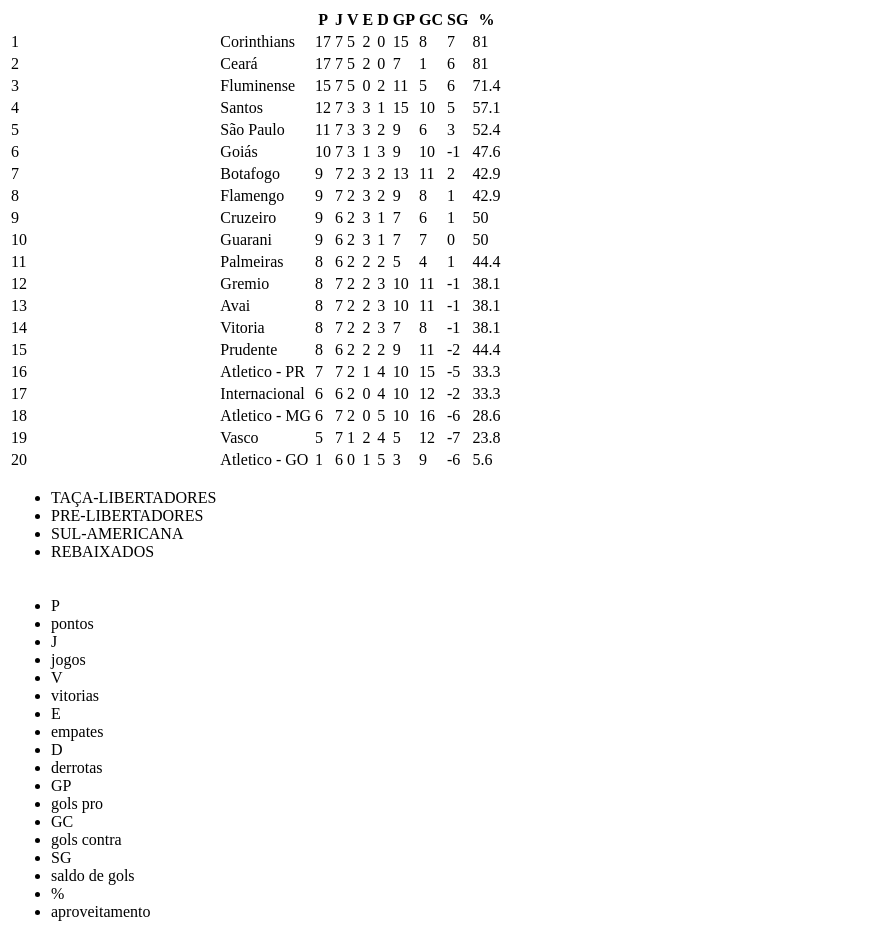
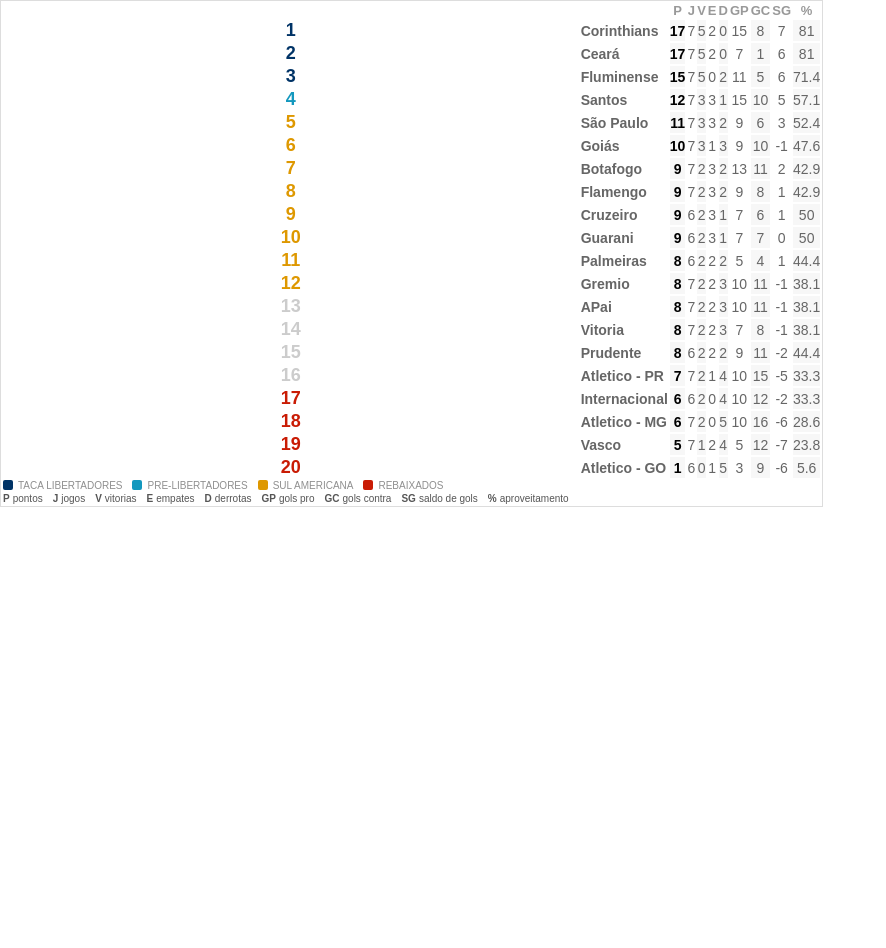
Before and after one commit to deiaalvs/soccer-table, a plain HTML site: page index.html in a window 1280 px wide. Shown: the whole page, without its empty margins (0-886 px from the left). After the commit the page ends 800 px from the top, so only its background shows below. Drawn offline with Linux system fonts and the light colour scheme.

Commit message:
first version of the project. still need some ajusts on the design

```diff
--- a/index.html
+++ b/index.html
@@ -8,315 +8,325 @@
     <title>Campeonato Brasileiro 2022</title>
 </head>
 <body>
-    <div class="container">
+    <div>
         <table>
             <tbody>
                 <tr>
                     <th></th>
                     <th></th>
-                    <th>P</th>
-                    <th>J</th>
-                    <th>V</th>
-                    <th>E</th>
-                    <th>D</th>
-                    <th>GP</th>
-                    <th>GC</th>
-                    <th>SG</th>
-                    <th>%</th>
+                    <th class="thead">P</th>
+                    <th class="thead">J</th>
+                    <th class="thead">V</th>
+                    <th class="thead">E</th>
+                    <th class="thead">D</th>
+                    <th class="thead">GP</th>
+                    <th class="thead">GC</th>
+                    <th class="thead">SG</th>
+                    <th class="thead">%</th>
                 </tr>
                 <tr class="grupo-A">
-                    <td>1</td>
-                    <td>Corinthians</td>
-                    <td>17</td>
+                    <td class="posicao-A">1</td>
+                    <td class="time">Corinthians</td>
+                    <td class="points P">17</td>
                     <td>7</td>
-                    <td>5</td>
+                    <td class="P">5</td>
                     <td>2</td>
-                    <td>0</td>
+                    <td class="P">0</td>
                     <td>15</td>
-                    <td>8</td>
+                    <td class="P">8</td>
                     <td>7</td>
-                    <td>81</td>
+                    <td class="P">81</td>
                 </tr>
                 <tr class="grupo-A">
+                    <td class="posicao-A">2</td>
+                    <td class="time">Ceará</td>
+                    <td class="points P">17</td>
+                    <td>7</td>
+                    <td class="P">5</td>
                     <td>2</td>
-                    <td>Ceará</td>
-                    <td>17</td>
+                    <td class="P">0</td>
                     <td>7</td>
-                    <td>5</td>
-                    <td>2</td>
-                    <td>0</td>
-                    <td>7</td>
-                    <td>1</td>
+                    <td class="P">1</td>
                     <td>6</td>
-                    <td>81</td>
+                    <td class="P">81</td>
                 </tr>
                 <tr class="grupo-A">
-                    <td>3</td>
-                    <td>Fluminense</td>
-                    <td>15</td>
+                    <td class="posicao-A">3</td>
+                    <td class="time">Fluminense</td>
+                    <td class="points P">15</td>
                     <td>7</td>
-                    <td>5</td>
+                    <td class="P">5</td>
                     <td>0</td>
-                    <td>2</td>
+                    <td class="P">2</td>
                     <td>11</td>
-                    <td>5</td>
+                    <td class="P">5</td>
                     <td>6</td>
-                    <td>71.4</td>
+                    <td class="P">71.4</td>
                 </tr>
                 <tr class="grupo-B">
-                    <td>4</td>
-                    <td>Santos</td>
-                    <td>12</td>
+                    <td class="posicao-B">4</td>
+                    <td class="time">Santos</td>
+                    <td class="points P">12</td>
                     <td>7</td>
+                    <td class="P">3</td>
                     <td>3</td>
-                    <td>3</td>
-                    <td>1</td>
+                    <td class="P">1</td>
                     <td>15</td>
-                    <td>10</td>
+                    <td class="P">10</td>
                     <td>5</td>
-                    <td>57.1</td>
+                    <td class="P">57.1</td>
                 </tr>
                 <tr class="grupo-C">
-                    <td>5</td>
-                    <td>São Paulo</td>
-                    <td>11</td>
+                    <td class="posicao-C">5</td>
+                    <td class="time">São Paulo</td>
+                    <td class="points P">11</td>
                     <td>7</td>
+                    <td class="P">3</td>
                     <td>3</td>
+                    <td class="P">2</td>
+                    <td>9</td>
+                    <td class="P">6</td>
                     <td>3</td>
-                    <td>2</td>
-                    <td>9</td>
-                    <td>6</td>
-                    <td>3</td>
-                    <td>52.4</td>
+                    <td class="P">52.4</td>
                 </tr>
                 <tr class="grupo-C">
-                    <td>6</td>
-                    <td>Goiás</td>
-                    <td>10</td>
+                    <td class="posicao-C">6</td>
+                    <td class="time">Goiás</td>
+                    <td class="points P">10</td>
                     <td>7</td>
-                    <td>3</td>
+                    <td class="P">3</td>
                     <td>1</td>
-                    <td>3</td>
+                    <td class="P">3</td>
                     <td>9</td>
-                    <td>10</td>
+                    <td class="P">10</td>
                     <td>-1</td>
-                    <td>47.6</td>
+                    <td class="P">47.6</td>
                 </tr>
                 <tr class="grupo-C">
+                    <td class="posicao-C">7</td>
+                    <td class="time">Botafogo</td>
+                    <td class="points P">9</td>
                     <td>7</td>
-                    <td>Botafogo</td>
-                    <td>9</td>
-                    <td>7</td>
+                    <td class="P">2</td>
+                    <td>3</td>
+                    <td class="P">2</td>
+                    <td>13</td>
+                    <td class="P">11</td>
                     <td>2</td>
-                    <td>3</td>
-                    <td>2</td>
-                    <td>13</td>
-                    <td>11</td>
-                    <td>2</td>
-                    <td>42.9</td>
+                    <td class="P">42.9</td>
                 </tr>
                 <tr class="grupo-C">
-                    <td>8</td>
-                    <td>Flamengo</td>
+                    <td class="posicao-C">8</td>
+                    <td class="time">Flamengo</td>
+                    <td class="points P">9</td>
+                    <td>7</td>
+                    <td class="P">2</td>
+                    <td>3</td>
+                    <td class="P">2</td>
                     <td>9</td>
-                    <td>7</td>
-                    <td>2</td>
-                    <td>3</td>
-                    <td>2</td>
-                    <td>9</td>
-                    <td>8</td>
+                    <td class="P">8</td>
                     <td>1</td>
-                    <td>42.9</td>
+                    <td class="P">42.9</td>
                 </tr>
                 <tr class="grupo-C">
-                    <td>9</td>
-                    <td>Cruzeiro</td>
-                    <td>9</td>
+                    <td class="posicao-C">9</td>
+                    <td class="time">Cruzeiro</td>
+                    <td class="points P">9</td>
                     <td>6</td>
-                    <td>2</td>
+                    <td class="P">2</td>
                     <td>3</td>
+                    <td class="P">1</td>
+                    <td>7</td>
+                    <td class="P">6</td>
                     <td>1</td>
-                    <td>7</td>
-                    <td>6</td>
-                    <td>1</td>
-                    <td>50</td>
+                    <td class="P">50</td>
                 </tr>
                 <tr class="grupo-C">
-                    <td>10</td>
-                    <td>Guarani</td>
-                    <td>9</td>
+                    <td class="posicao-C">10</td>
+                    <td class="time">Guarani</td>
+                    <td class="points P">9</td>
                     <td>6</td>
-                    <td>2</td>
+                    <td class="P">2</td>
                     <td>3</td>
-                    <td>1</td>
+                    <td class="P">1</td>
                     <td>7</td>
-                    <td>7</td>
+                    <td class="P">7</td>
                     <td>0</td>
-                    <td>50</td>
+                    <td class="P">50</td>
                 </tr>
                 <tr class="grupo-C">
-                    <td>11</td>
-                    <td>Palmeiras</td>
-                    <td>8</td>
+                    <td class="posicao-C">11</td>
+                    <td class="time">Palmeiras</td>
+                    <td class="points P">8</td>
                     <td>6</td>
+                    <td class="P">2</td>
                     <td>2</td>
-                    <td>2</td>
-                    <td>2</td>
+                    <td class="P">2</td>
                     <td>5</td>
-                    <td>4</td>
+                    <td class="P">4</td>
                     <td>1</td>
-                    <td>44.4</td>
+                    <td class="P">44.4</td>
                 </tr>
                 <tr class="grupo-C">
-                    <td>12</td>
-                    <td>Gremio</td>
-                    <td>8</td>
+                    <td class="posicao-C">12</td>
+                    <td class="time">Gremio</td>
+                    <td class="points P">8</td>
                     <td>7</td>
+                    <td class="P">2</td>
                     <td>2</td>
-                    <td>2</td>
-                    <td>3</td>
+                    <td class="P">3</td>
                     <td>10</td>
-                    <td>11</td>
+                    <td class="P">11</td>
                     <td>-1</td>
-                    <td>38.1</td>
+                    <td class="P">38.1</td>
                 </tr>
                 <tr class="grupo-D">
-                    <td>13</td>
-                    <td>Avai</td>
-                    <td>8</td>
+                    <td class="posicao-D">13</td>
+                    <td class="time">APai</td>
+                    <td class="points P">8</td>
                     <td>7</td>
+                    <td class="P">2</td>
                     <td>2</td>
-                    <td>2</td>
-                    <td>3</td>
+                    <td class="P">3</td>
                     <td>10</td>
-                    <td>11</td>
+                    <td class="P">11</td>
                     <td>-1</td>
-                    <td>38.1</td>
+                    <td class="P">38.1</td>
                 </tr>
                 <tr class="grupo-D">
-                    <td>14</td>
-                    <td>Vitoria</td>
-                    <td>8</td>
+                    <td class="posicao-D">14</td>
+                    <td class="time">Vitoria</td>
+                    <td class="points P">8</td>
                     <td>7</td>
+                    <td class="P">2</td>
                     <td>2</td>
-                    <td>2</td>
-                    <td>3</td>
+                    <td class="P">3</td>
                     <td>7</td>
-                    <td>8</td>
+                    <td class="P">8</td>
                     <td>-1</td>
-                    <td>38.1</td>
+                    <td class="P">38.1</td>
                 </tr>
                 <tr class="grupo-D">
-                    <td>15</td>
-                    <td>Prudente</td>
-                    <td>8</td>
+                    <td class="posicao-D">15</td>
+                    <td class="time">Prudente</td>
+                    <td class="points P">8</td>
                     <td>6</td>
+                    <td class="P">2</td>
                     <td>2</td>
-                    <td>2</td>
-                    <td>2</td>
+                    <td class="P">2</td>
                     <td>9</td>
-                    <td>11</td>
+                    <td class="P">11</td>
                     <td>-2</td>
-                    <td>44.4</td>
+                    <td class="P">44.4</td>
                 </tr>
                 <tr class="grupo-D">
-                    <td>16</td>
-                    <td>Atletico - PR</td>
+                    <td class="posicao-D">16</td>
+                    <td class="time">Atletico - PR</td>
+                    <td class="points P">7</td>
                     <td>7</td>
-                    <td>7</td>
-                    <td>2</td>
+                    <td class="P">2</td>
                     <td>1</td>
-                    <td>4</td>
+                    <td class="P">4</td>
                     <td>10</td>
-                    <td>15</td>
+                    <td class="P">15</td>
                     <td>-5</td>
-                    <td>33.3</td>
+                    <td class="P">33.3</td>
                 </tr>
                 <tr class="grupo-E">
-                    <td>17</td>
-                    <td>Internacional</td>
+                    <td class="posicao-E">17</td>
+                    <td class="time">Internacional</td>
+                    <td class="points P">6</td>
                     <td>6</td>
-                    <td>6</td>
-                    <td>2</td>
+                    <td class="P">2</td>
                     <td>0</td>
-                    <td>4</td>
+                    <td class="P">4</td>
                     <td>10</td>
-                    <td>12</td>
+                    <td class="P">12</td>
                     <td>-2</td>
-                    <td>33.3</td>
+                    <td class="P">33.3</td>
                 </tr>
                 <tr class="grupo-E">
-                    <td>18</td>
-                    <td>Atletico - MG</td>
-                    <td>6</td>
+                    <td class="posicao-E">18</td>
+                    <td class="time">Atletico - MG</td>
+                    <td class="points P">6</td>
                     <td>7</td>
-                    <td>2</td>
+                    <td class="P">2</td>
                     <td>0</td>
-                    <td>5</td>
+                    <td class="P">5</td>
                     <td>10</td>
-                    <td>16</td>
+                    <td class="P">16</td>
                     <td>-6</td>
-                    <td>28.6</td>
+                    <td class="P">28.6</td>
                 </tr>
                 <tr class="grupo-E">
-                    <td>19</td>
-                    <td>Vasco</td>
+                    <td class="posicao-E">19</td>
+                    <td class="time">Vasco</td>
+                    <td class="points P">5</td>
+                    <td>7</td>
+                    <td class="P">1</td>
+                    <td>2</td>
+                    <td class="P">4</td>
                     <td>5</td>
-                    <td>7</td>
-                    <td>1</td>
-                    <td>2</td>
-                    <td>4</td>
-                    <td>5</td>
-                    <td>12</td>
+                    <td class="P">12</td>
                     <td>-7</td>
-                    <td>23.8</td>
+                    <td class="P">23.8</td>
                 </tr>
                 <tr class="grupo-E">
-                    <td>20</td>
-                    <td>Atletico - GO</td>
+                    <td class="posicao-E">20</td>
+                    <td class="time">Atletico - GO</td>
+                    <td class="points P">1</td>
+                    <td>6</td>
+                    <td class="P">0</td>
                     <td>1</td>
-                    <td>6</td>
-                    <td>0</td>
-                    <td>1</td>
-                    <td>5</td>
+                    <td class="P">5</td>
                     <td>3</td>
-                    <td>9</td>
+                    <td class="P">9</td>
                     <td>-6</td>
-                    <td>5.6</td>
+                    <td class="P">5.6</td>
                 </tr>
             </tbody>
             <tfoot>
                 <tr>
-                    <td>
-                        <ul>
-                            <li>TAÇA-LIBERTADORES</li>
-                            <li>PRE-LIBERTADORES</li>
-                            <li>SUL-AMERICANA</li>
-                            <li>REBAIXADOS</li>
-                        </ul>
+                    <td class="list">
+                        <div class="list-item">
+                            <div class="list-icon1"></div>
+                            <div>TACA LIBERTADORES</div>
+                        </div>
+                        <div class="list-item">
+                            <div class="list-icon2"></div>
+                            <div>PRE-LIBERTADORES</div>
+                        </div>
+                        <div class="list-item">
+                            <div class="list-icon3"></div>
+                            <div>SUL AMERICANA</div>
+                        </div>
+                        <div class="list-item">
+                            <div class="list-icon4"></div>
+                            <div>REBAIXADOS</div>
+                        </div>
                     </td>
                 </tr>
                 <tr>
                     <td>
-                        <ul>
-                            <li>P</li>
-                            <li>pontos</li>
-                            <li>J</li>
-                            <li>jogos</li>
-                            <li>V</li>
-                            <li>vitorias</li>
-                            <li>E</li>
-                            <li>empates</li>
-                            <li>D</li>
-                            <li>derrotas</li>
-                            <li>GP</li>
-                            <li>gols pro</li>
-                            <li>GC</li>
-                            <li>gols contra</li>
-                            <li>SG</li>
-                            <li>saldo de gols</li>
-                            <li>%</li>
-                            <li>aproveitamento</li>
+                        <ul class="legend">
+                            <li class="legend-icon">P</li>
+                            <li class="legend-meaning">pontos</li>
+                            <li class="legend-icon">J</li>
+                            <li class="legend-meaning">jogos</li>
+                            <li class="legend-icon">V</li>
+                            <li class="legend-meaning">vitorias</li>
+                            <li class="legend-icon">E</li>
+                            <li class="legend-meaning">empates</li>
+                            <li class="legend-icon">D</li>
+                            <li class="legend-meaning">derrotas</li>
+                            <li class="legend-icon">GP</li>
+                            <li class="legend-meaning">gols pro</li>
+                            <li class="legend-icon">GC</li>
+                            <li class="legend-meaning">gols contra</li>
+                            <li class="legend-icon">SG</li>
+                            <li class="legend-meaning">saldo de gols</li>
+                            <li class="legend-icon">%</li>
+                            <li class="legend-meaning">aproveitamento</li>
                         </ul>
                     </td>
                 </tr>
--- a/styles.css
+++ b/styles.css
@@ -0,0 +1,144 @@
+* {
+    margin: 0;
+    padding: 0;
+    box-sizing: border-box;
+}
+
+body {
+    font-family: Arial;
+}
+
+table {
+    border: 1px solid #DDDDDD;
+}
+
+.thead {
+    font-size: 13px;
+    color: #999999;
+    font-weight: bold;
+    text-align: center;
+}
+
+.posicao-A {
+    color: #003366;
+    font-size: 18px;
+    font-weight: bold;
+    text-align: center;
+}
+
+.posicao-B {
+    color: #1398BE;
+    font-size: 18px;
+    font-weight: bold;
+    text-align: center;
+}
+
+.posicao-C {
+    color: #DE9800;
+    font-size: 18px;
+    font-weight: bold;
+    text-align: center;
+}
+
+.posicao-D {
+    color: #CCCCCC;
+    font-size: 18px;
+    font-weight: bold;
+    text-align: center;
+}
+
+.posicao-E {
+    color: #C91B04;
+    font-size: 18px;
+    font-weight: bold;
+    text-align: center;
+}
+
+.time {
+    font-size: 14px;
+    color: #666666;
+    font-weight: bold;
+    text-align: left;
+}
+
+.points {
+    font-size: 14px;
+    color: #000000;
+    font-weight: bold;
+    text-align: center;
+}
+
+.P {
+    background-color: #F7F7F7;
+}
+
+tbody td {
+    font-size: 14px;
+    color: #666666;
+    text-align: center;
+}
+
+.list {
+    display: flex;
+    font-size: 10px;
+    color: #8F8F8F;
+    text-align: left;
+    list-style: none;
+}
+
+.list-item {
+    display: flex;
+    margin-right: 10px;
+}
+
+.list-icon1 {
+    background-color: #003366;
+    width: 10px;
+    height: 10px;
+    border-radius: 2px;
+    margin-right: 5px;
+}
+
+.list-icon2 {
+    background-color: #1398BE;
+    width: 10px;
+    height: 10px;
+    border-radius: 2px;
+    margin-right: 5px;
+}
+
+.list-icon3 {
+    background-color: #DE9800;
+    width: 10px;
+    height: 10px;
+    border-radius: 2px;
+    margin-right: 5px;
+}
+
+.list-icon4 {
+    background-color: #C91B04;
+    width: 10px;
+    height: 10px;
+    border-radius: 2px;
+    margin-right: 5px;
+}
+
+.legend {
+    display: flex;
+    list-style: none;
+}
+
+.legend-icon {
+    font-size: 10px;
+    color: #555555;
+    font-weight: bold;
+    text-align: left;
+    margin-right: 3px;
+}
+
+.legend-meaning {
+    font-size: 10px;
+    color: #555555;
+    text-align: left;
+    margin-right: 10px;
+}
```
